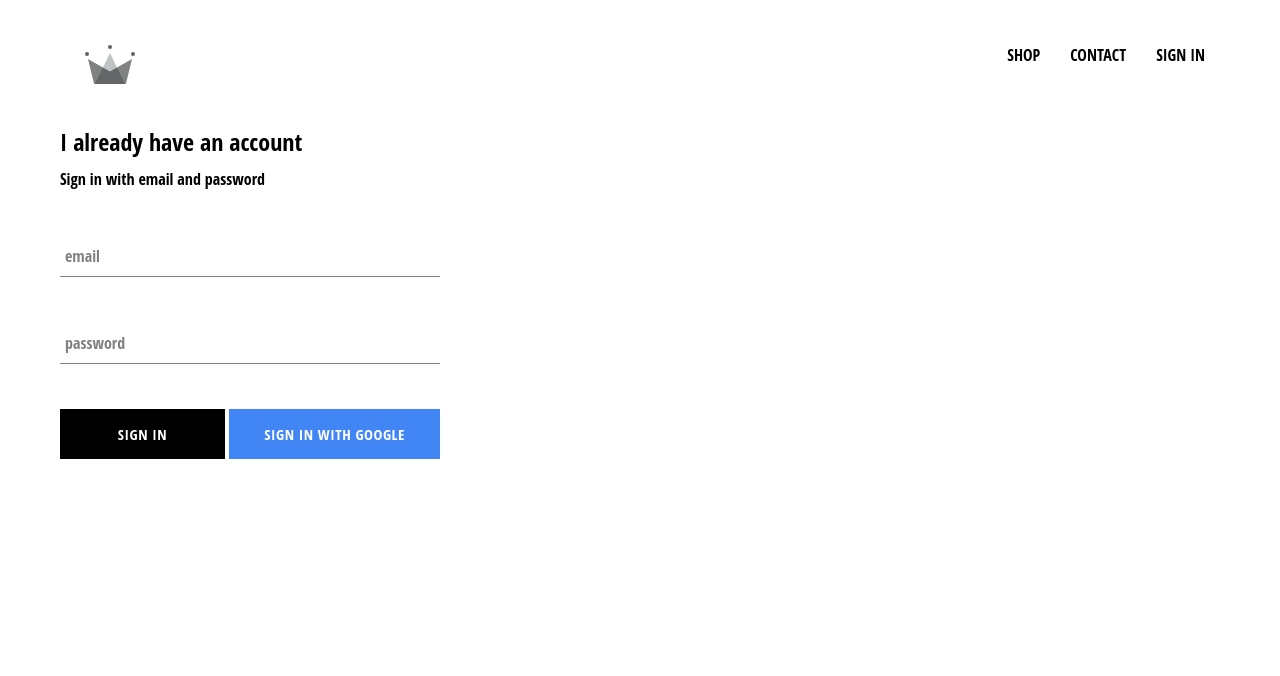
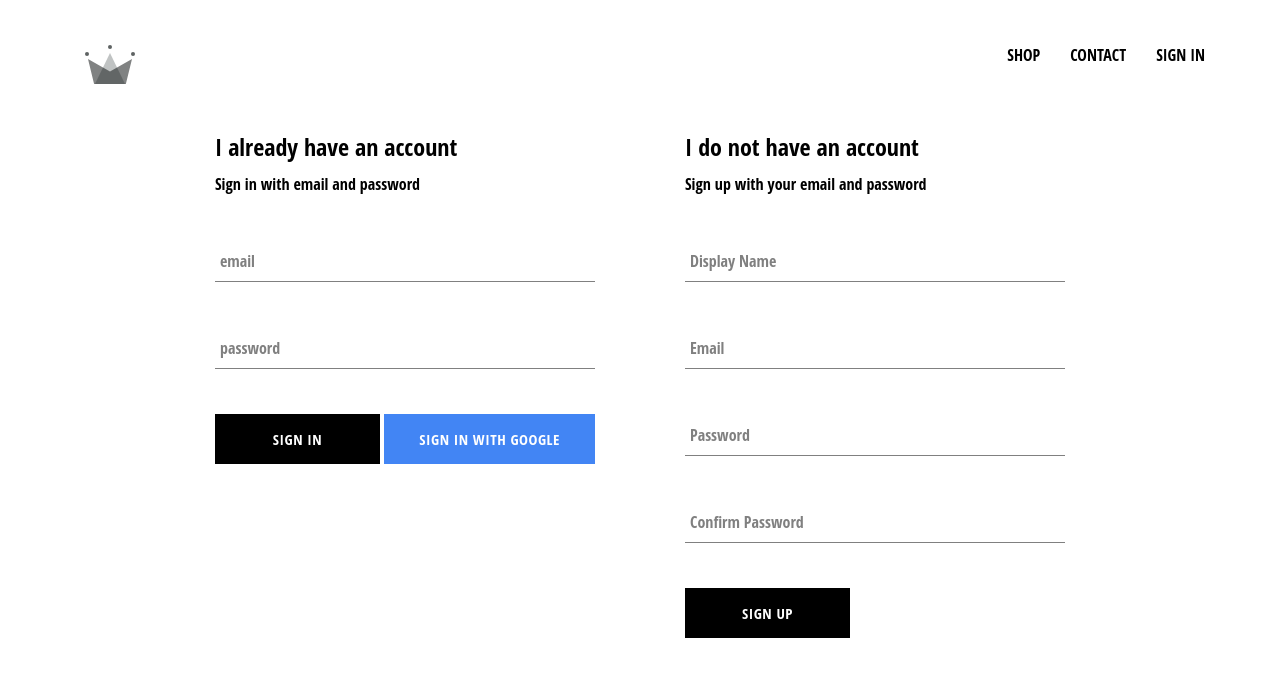
Before and after one commit to UcheSylvester/crwn-clothing, a React (Create React App) app: page /signin in a window 1280 px wide. Shown: the top 676 px of the page. Built offline with nearby package versions, Linux system fonts and the light colour scheme; no server answers.

Commit message:
add email and password authentication

```diff
--- /dev/null
+++ b/src/components/sign-up/sign-up.component.jsx
@@ -0,0 +1,119 @@
+import React from "react";
+
+import CustomButton from "../custom-button/custom-button.component";
+import FormInput from "../form-input/form-input.component";
+
+import { auth, createUserProfileDocument } from "../../firebase/firebase.utils";
+
+import "./sign-up.styles.scss";
+
+class SignUp extends React.Component {
+  constructor() {
+    super();
+
+    this.state = {
+      displayName: "",
+      email: "",
+      password: "",
+      confirmPassword: ""
+    };
+  }
+
+  handleChange = e => {
+    const { value, name } = e.target;
+
+    // setting up the user's sign up detais in our state
+    this.setState({ [name]: value });
+  };
+
+  handleSubmit = async event => {
+    event.preventDefault();
+
+    // Getting the user sign up details
+    const { displayName, email, password, confirmPassword } = this.state;
+
+    // When password and confirm password doesn't match
+    if (password !== confirmPassword) {
+      // TODO: build an error component for displaying errors
+      alert("passwords don't match");
+      return;
+    }
+
+    try {
+      // Destructure user from the returned value of the createUserWithEmailAndPassword()
+      const { user } = await auth.createUserWithEmailAndPassword(
+        email,
+        password
+      );
+
+      // save the newly signed up user in our user collection
+      await createUserProfileDocument(user, { displayName });
+
+      // clearing the form once the user profile document is created
+      this.setState({
+        displayName: "",
+        email: "",
+        password: "",
+        confirmPassword: ""
+      });
+    } catch (error) {
+      console.error(error);
+    }
+  };
+
+  render() {
+    const { displayName, email, password, confirmPassword } = this.state;
+    return (
+      <div className="sign-up">
+        <h2 className="title">I do not have an account</h2>
+        <span>Sign up with your email and password</span>
+
+        <form className="sign-up-form" onSubmit={this.handleSubmit}>
+          <FormInput
+            type="text"
+            name="displayName"
+            label="Display Name"
+            value={displayName}
+            onChange={this.handleChange}
+            required
+          />
+
+          <FormInput
+            type="email"
+            name="email"
+            label="Email"
+            value={email}
+            onChange={this.handleChange}
+            required
+          />
+
+          <FormInput
+            type="password"
+            name="password"
+            label="Password"
+            value={password}
+            onChange={this.handleChange}
+            required
+            minLength="6"
+          />
+
+          <FormInput
+            type="password"
+            name="confirmPassword"
+            label="Confirm Password"
+            value={confirmPassword}
+            onChange={this.handleChange}
+            minLength="6"
+            required
+          />
+
+          <CustomButton type="submit" onSubmit={this.handleSubmit}>
+            SIGN UP
+          </CustomButton>
+        </form>
+      </div>
+    );
+  }
+}
+
+export default SignUp;
--- /dev/null
+++ b/src/components/sign-up/sign-up.styles.scss
@@ -0,0 +1,9 @@
+.sign-up {
+  display: flex;
+  flex-direction: column;
+  width: 380px;
+
+  .title {
+    margin: 10px 0;
+  }
+}
--- a/src/pages/sign-in-and-sign-up/sign-in-and-sign-up.component.jsx
+++ b/src/pages/sign-in-and-sign-up/sign-in-and-sign-up.component.jsx
@@ -1,12 +1,14 @@
 import React from "react";
 
 import SignIn from "../../components/sign-in/sign-in.component";
+import SignUp from "../../components/sign-up/sign-up.component";
 
 import "./sign-in-and-sign-up.styles.scss";
 
 const SignInAndSignUpPage = () => (
   <div className="sign-in-and-sign-up">
     <SignIn />
+    <SignUp />
   </div>
 );
 
--- a/src/pages/sign-in-and-sign-up/sign-in-and-sign-up.styles.scss
+++ b/src/pages/sign-in-and-sign-up/sign-in-and-sign-up.styles.scss
@@ -0,0 +1,6 @@
+.sign-in-and-sign-up {
+  max-width: 850px;
+  display: flex;
+  justify-content: space-between;
+  margin: 30px auto;
+}
```
Also changed, not shown: src/App.js (+5 -4 lines).
